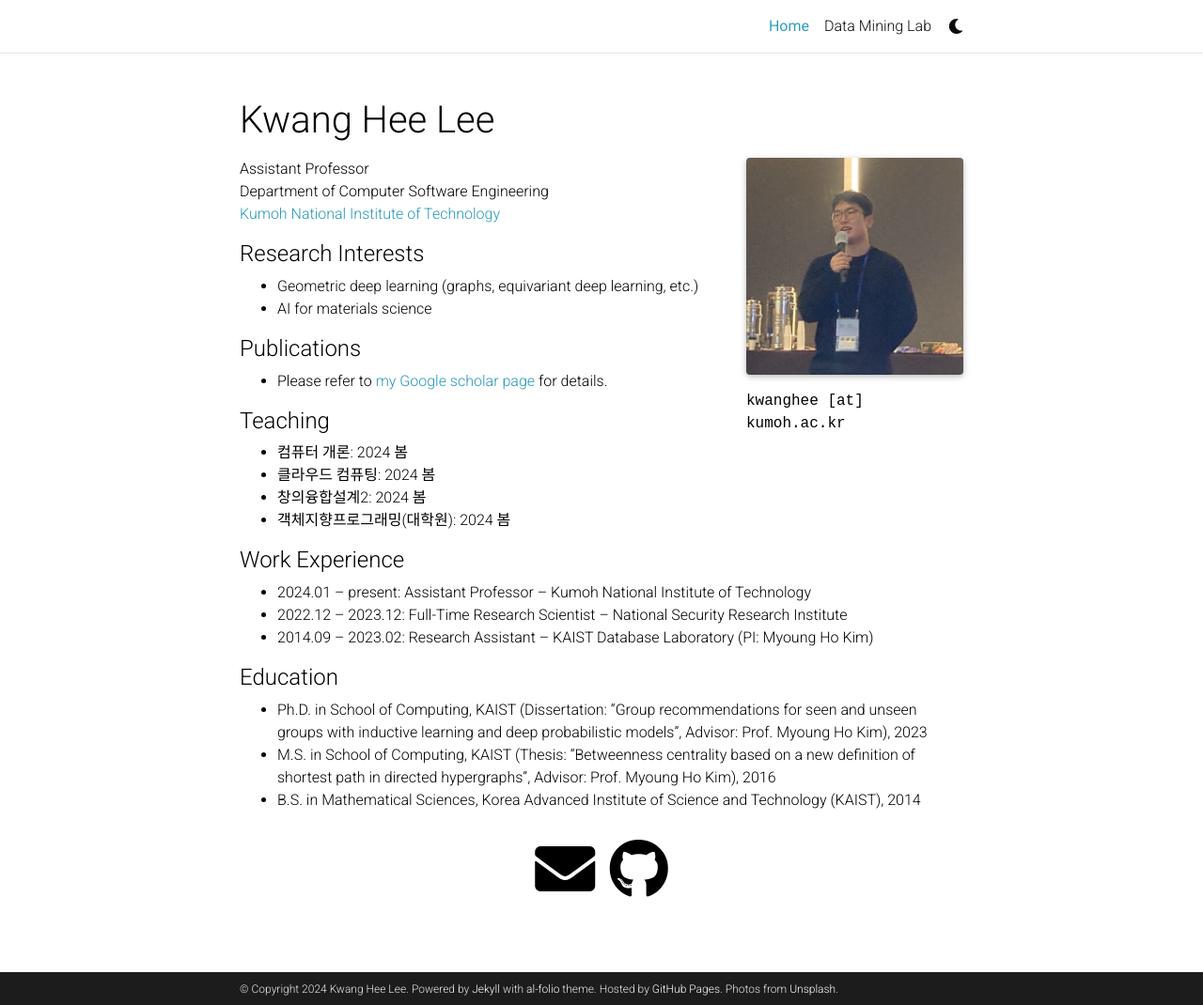
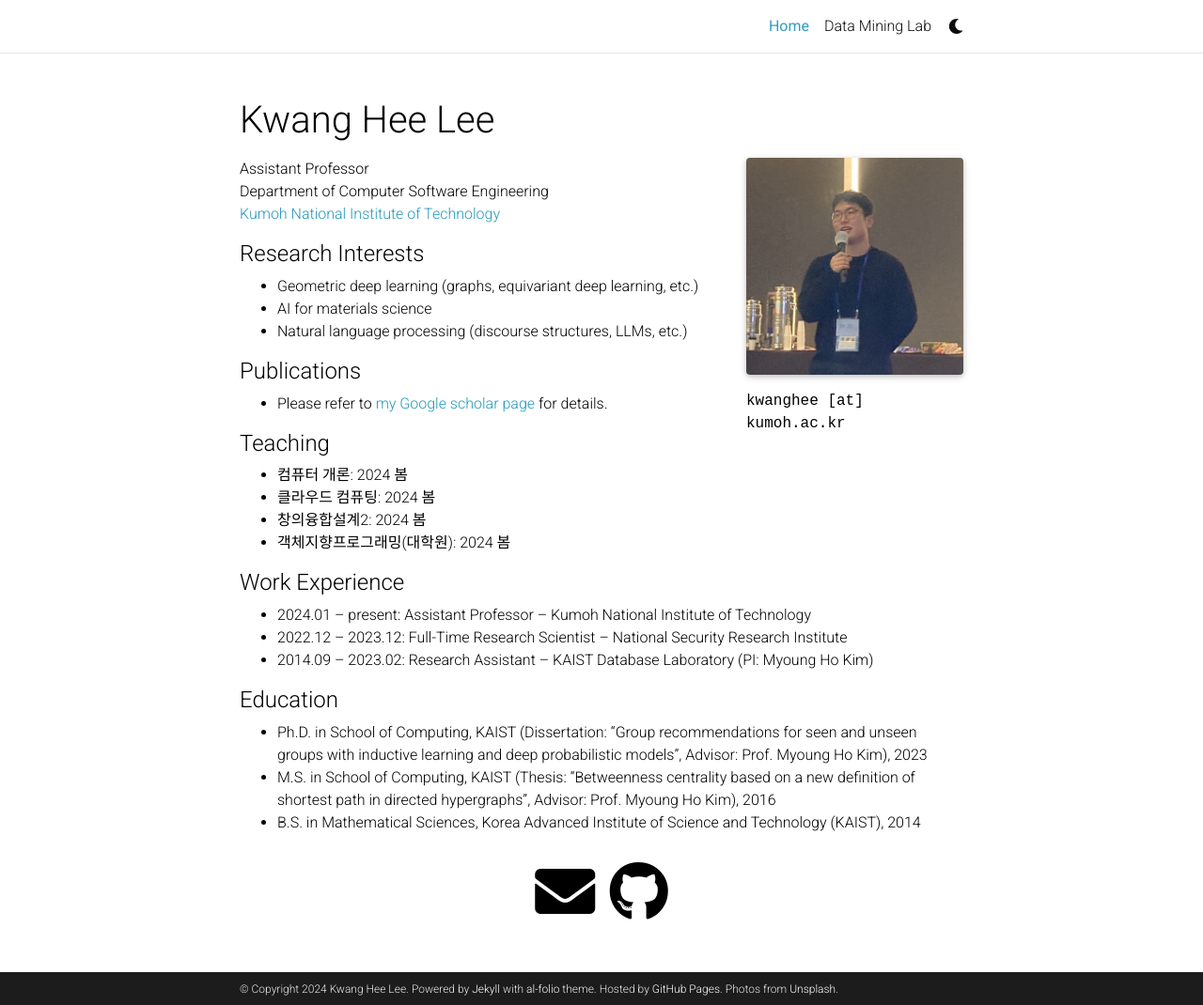
Before and after one commit to kwangheeya/kwangheeya.github.io, a Jekyll site: the page built from _pages/Home.md, in a window 1280 px wide and 1070 px high. Shown: the whole window at 94% size. Built offline with Jekyll 4.4.1, drawn with Linux system fonts in a browser that asks for light colours; full-size pictures stand in for the smaller copies a plugin makes; comment, search, counter and statistics services are not loaded; a style sheet for code colours, icons or effects is not loaded.

Commit message:
Update Home.md

```diff
--- a/_pages/Home.md
+++ b/_pages/Home.md
@@ -22,6 +22,7 @@ Department of Computer Software Engineering <br />
 
 - Geometric deep learning (graphs, equivariant deep learning, etc.)
 - AI for materials science
+- Natural language processing (discourse structures, LLMs, etc.)
 
 #### Publications
 
```
